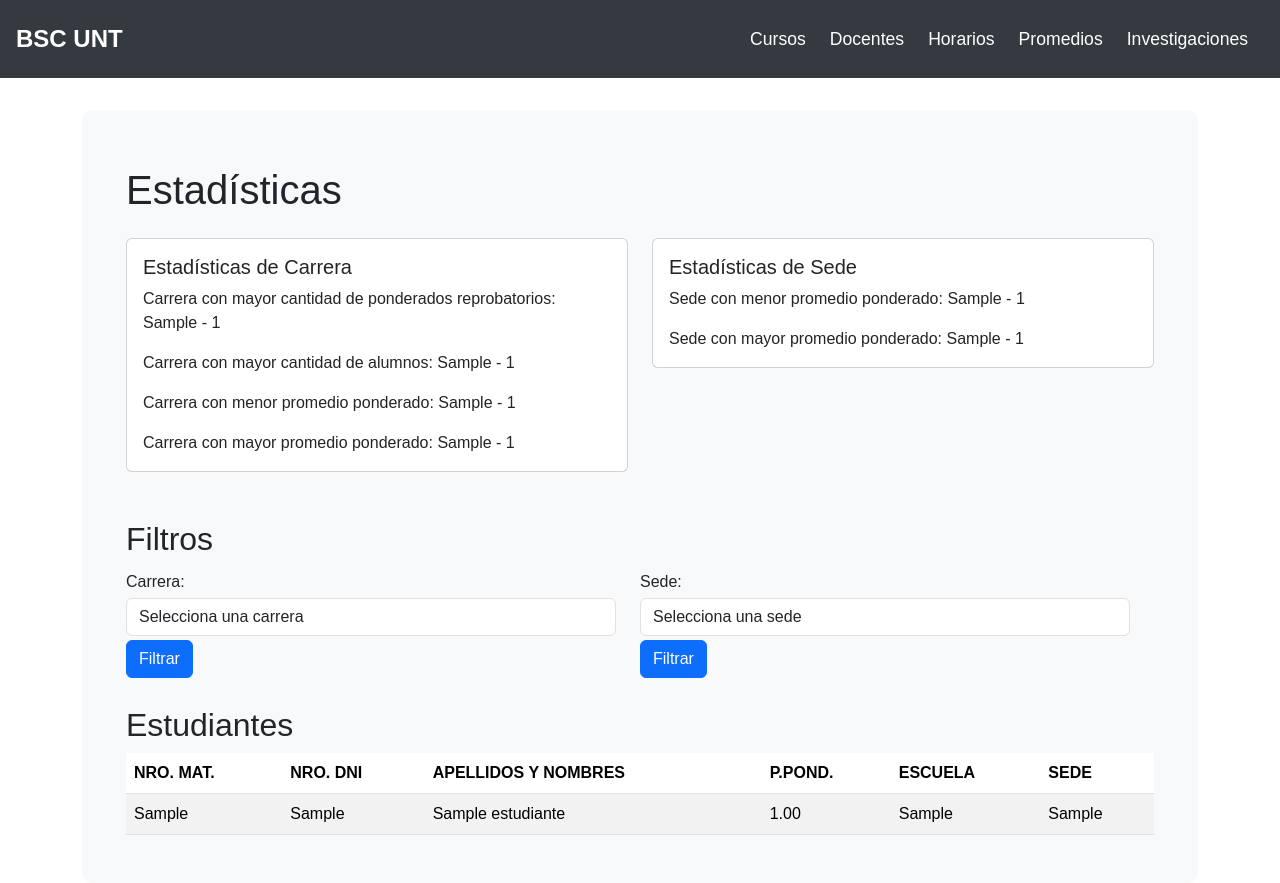
After one commit to INamelessss/DashboardUnt, a Django app: page /estudiantes/ in a window 1280 px wide. The commit adds this page. Run offline with Django 4.2, Linux system fonts and the light colour scheme; tables that the repository leaves empty hold one stand-in row (values such as "Sample post"); some libraries are stand-ins or nearby versions.

Commit message:
Added students section

```diff
--- a/DashboardDecano/settings.py
+++ b/DashboardDecano/settings.py
@@ -25,8 +25,9 @@ SECRET_KEY = 'django-insecure-7pbl^x^b5sx!yn8*#zj@p)@-r@r1ufc3j(zc9gk3%y%*_a07px
 # SECURITY WARNING: don't run with debug turned on in production!
 DEBUG = True
 
-ALLOWED_HOSTS = []
+ALLOWED_HOSTS = ["83ef-2001-1388-24ae-4981-3014-ca49-b45-8d10.ngrok-free.app", "localhost","127.0.0.1"]
 
+CSRF_TRUSTED_ORIGINS = ['https://83ef-2001-1388-24ae-4981-3014-ca49-b45-8d10.ngrok-free.app','https://*.127.0.0.1']
 
 # Application definition
 
--- a/DashboardDecano/urls.py
+++ b/DashboardDecano/urls.py
@@ -24,5 +24,6 @@ urlpatterns = [
     path("__debug__/", include("debug_toolbar.urls")),
     path('dashboard/', views.dashboard, name='dashboard'),
     path('horario/', views.schedule_view, name='horario'),
-    path('research/', views.research_analysis, name='research')
+    path('research/', views.research_analysis, name='research'),
+    path('estudiantes/', views.estudiantes, name='estudiantes')
 ]
--- a/dashboard/models.py
+++ b/dashboard/models.py
@@ -89,3 +89,11 @@ class Research(models.Model):
     research_line = models.CharField(max_length=100)
     sub_line = models.CharField(max_length=100)
     budget = models.DecimalField(max_digits=10, decimal_places=2)
+
+class Estudiante(models.Model):
+    numero_matricula = models.CharField(max_length=10, unique=True)
+    dni = models.CharField(max_length=8, unique=True)
+    apellidos_nombres = models.CharField(max_length=200)
+    ponderado = models.DecimalField(max_digits=5, decimal_places=2)
+    escuela = models.CharField(max_length=100)
+    sede = models.CharField(max_length=100)
--- a/dashboard/templates/base.html
+++ b/dashboard/templates/base.html
@@ -6,6 +6,7 @@
     <title>BSC UNT Dashboard</title>
     <!-- Bootstrap CSS -->
     <link href="https://cdn.jsdelivr.net/npm/bootstrap@5.3.0-alpha3/dist/css/bootstrap.min.css" rel="stylesheet">
+    <script src="https://cdn.jsdelivr.net/npm/bootstrap@5.3.0-alpha3/dist/js/bootstrap.bundle.min.js"></script>
     <!-- Font Awesome Icons -->
     <link rel="stylesheet" href="https://cdnjs.cloudflare.com/ajax/libs/font-awesome/6.5.0-beta2/css/all.min.css">
     <!-- Chart.js -->
@@ -142,6 +143,9 @@
                     <a class="nav-link" href="{% url 'horario' %}">Horarios</a>
                 </li>
                 <li class="nav-item">
+                    <a class="nav-link" href="{% url 'estudiantes' %}">Promedios</a>
+                </li>
+                <li class="nav-item">
                     <a class="nav-link" href="{% url 'research' %}">Investigaciones</a>
                 </li>
             </ul>
@@ -162,6 +166,6 @@
     </div>
 
     <!-- Bootstrap Scripts -->
-    <script src="https://cdn.jsdelivr.net/npm/bootstrap@5.3.0-alpha3/dist/js/bootstrap.bundle.min.js"></script>
+
 </body>
 </html>
--- /dev/null
+++ b/dashboard/templates/estudiantes.html
@@ -0,0 +1,96 @@
+{% extends 'base.html' %}
+
+{% block content %}
+<div class="container mt-4">
+    <h1 class="mb-4">Estadísticas</h1>
+    <div class="row">
+        <div class="col-lg-6">
+            <div class="card mb-4">
+                <div class="card-body">
+                    <h5 class="card-title">Estadísticas de Carrera</h5>
+                    <p class="card-text">Carrera con mayor cantidad de ponderados reprobatorios: {{ carrera_con_mas_reprobados }} - {{ reprobados_count }}</p>
+                    <p class="card-text">Carrera con mayor cantidad de alumnos: {{ carrera_con_mas_alumnos }} - {{ alumnos_count }}</p>
+                    <p class="card-text">Carrera con menor promedio ponderado: {{ carrera_con_menor_ponderado }} - {{ min_ponderado }}</p>
+                    <p class="card-text">Carrera con mayor promedio ponderado: {{ carrera_con_mayor_ponderado }} - {{ max_ponderado }}</p>
+                </div>
+            </div>
+        </div>
+        <div class="col-lg-6">
+            <div class="card mb-4">
+                <div class="card-body">
+                    <h5 class="card-title">Estadísticas de Sede </h5>
+                    <p class="card-text">Sede con menor promedio ponderado: {{ sede_con_menor_ponderado }} - {{ menor_promedio_ponderado }}</p>
+                    <p class="card-text">Sede con mayor promedio ponderado: {{ sede_con_mayor_ponderado }} - {{ mayor_promedio_ponderado }}</p>
+                </div>
+            </div>
+    </div>
+
+    <h2 class="mt-4">Filtros</h2>
+    <div class="row">
+        <div class="col-6">
+            <form method="get" class="form-inline">
+                <label class="my-1 mr-2" for="escuela">Carrera:</label>
+                <select name="escuela" class="form-control">
+                    <option value="">Selecciona una carrera</option>
+                    {% for carrera in carreras %}
+                    <option value="{{ carrera }}" {% if carrera == filtro_carrera %}selected{% endif %}>{{ carrera }}</option>
+                    {% endfor %}
+                </select>
+                <!-- Mantener el filtro de sede si ya está seleccionado -->
+                {% if filtro_sede %}
+                <input type="hidden" name="sede" value="{{ filtro_sede }}">
+                {% endif %}
+                <button type="submit" class="btn btn-primary my-1">Filtrar</button>
+            </form>
+        </div>
+        <div class="col-6">
+            <form method="get" class="form-inline">
+                <label class="my-1 mr-2" for="sede">Sede:</label>
+                <select name="sede" class="form-control">
+                    <option value="">Selecciona una sede</option>
+                    {% for sede in sedes %}
+                    <option value="{{ sede }}" {% if sede == filtro_sede %}selected{% endif %}>{{ sede }}</option>
+                    {% endfor %}
+                </select>
+                <!-- Mantener el filtro de carrera si ya está seleccionado -->
+                {% if filtro_carrera %}
+                <input type="hidden" name="carrera" value="{{ filtro_carrera }}">
+                {% endif %}
+                <button type="submit" class="btn btn-primary my-1">Filtrar</button>
+            </form>
+        </div>
+    </div>
+
+    <h2 class="mt-4">Estudiantes</h2>
+    <div class="table-responsive">
+        <table class="table table-striped">
+            <thead>
+                <tr>
+                    <th>NRO. MAT.</th>
+                    <th>NRO. DNI</th>
+                    <th>APELLIDOS Y NOMBRES</th>
+                    <th>P.POND.</th>
+                    <th>ESCUELA</th>
+                    <th>SEDE</th>
+                </tr>
+            </thead>
+            <tbody>
+                {% for estudiante in estudiantes %}
+                <tr>
+                    <td>{{ estudiante.numero_matricula }}</td>
+                    <td>{{ estudiante.dni }}</td>
+                    <td>{{ estudiante.apellidos_nombres }}</td>
+                    <td>{{ estudiante.ponderado }}</td>
+                    <td>{{ estudiante.escuela }}</td>
+                    <td>{{ estudiante.sede }}</td>
+                </tr>
+                {% empty %}
+                <tr>
+                    <td colspan="6">No hay estudiantes que coincidan con los filtros.</td>
+                </tr>
+                {% endfor %}
+            </tbody>
+        </table>
+    </div>
+</div>
+{% endblock %}
--- a/dashboard/views.py
+++ b/dashboard/views.py
@@ -1,7 +1,7 @@
 from django.shortcuts import render
-from .models import Course, CourseModel, Teacher, Research
+from .models import Course, CourseModel, Teacher, Research, Estudiante
 from django.db import models
-from django.db.models import Count, Avg
+from django.db.models import Count, Avg, Min, Max
 from django.db.models import Sum
 from datetime import date, datetime
 from django.db.models import F, Q
@@ -220,3 +220,48 @@ def research_analysis(request):
         'researchs': researchs,
     }
     return render(request, 'research_analysis.html', context)
+
+def estudiantes(request):
+    # Obtenemos los parámetros de los filtros de la solicitud GET
+    filtro_carrera = request.GET.get('escuela')
+    filtro_sede = request.GET.get('sede')
+
+    # Filtramos los estudiantes según la carrera y la sede seleccionadas, si se han proporcionado
+    estudiantes_filtrados = Estudiante.objects.all()
+    if filtro_carrera:
+        estudiantes_filtrados = estudiantes_filtrados.filter(escuela=filtro_carrera)
+    if filtro_sede:
+        estudiantes_filtrados = estudiantes_filtrados.filter(sede=filtro_sede)
+
+    # Estadísticas que no dependen de los filtros
+    carrera_con_mas_reprobados = Estudiante.objects.filter(ponderado__lt=13.5).values('escuela').annotate(reprobados_count=Count('id')).order_by('-reprobados_count').first()
+    carrera_con_mas_alumnos = Estudiante.objects.values('escuela').annotate(alumnos_count=Count('id')).order_by('-alumnos_count').first()
+    carrera_con_menor_ponderado = Estudiante.objects.values('escuela').annotate(min_ponderado=Min('ponderado')).order_by('min_ponderado').first()
+    carrera_con_mayor_ponderado = Estudiante.objects.values('escuela').annotate(max_ponderado=Max('ponderado')).order_by('-max_ponderado').first()
+    sede_con_mayor_ponderado = Estudiante.objects.values('sede').annotate(promedio_ponderado=Avg('ponderado')).order_by('-promedio_ponderado').first()
+    sede_con_menor_ponderado = Estudiante.objects.values('sede').annotate(promedio_ponderado=Avg('ponderado')).order_by('promedio_ponderado').first()
+
+    # Lista de carreras y sedes para los filtros
+    carreras = Estudiante.objects.values_list('escuela', flat=True).distinct()
+    sedes = Estudiante.objects.values_list('sede', flat=True).distinct()
+
+    context = {
+        'carrera_con_mas_reprobados': carrera_con_mas_reprobados['escuela'] if carrera_con_mas_reprobados else 'N/A',
+        'reprobados_count': carrera_con_mas_reprobados['reprobados_count'] if carrera_con_mas_reprobados else 0,
+        'carrera_con_mas_alumnos': carrera_con_mas_alumnos['escuela'] if carrera_con_mas_alumnos else 'N/A',
+        'alumnos_count': carrera_con_mas_alumnos['alumnos_count'] if carrera_con_mas_alumnos else 0,
+        'carrera_con_menor_ponderado': carrera_con_menor_ponderado['escuela'] if carrera_con_menor_ponderado else 'N/A',
+        'min_ponderado': carrera_con_menor_ponderado['min_ponderado'] if carrera_con_menor_ponderado else 0,
+        'carrera_con_mayor_ponderado': carrera_con_mayor_ponderado['escuela'] if carrera_con_mayor_ponderado else 'N/A',
+        'max_ponderado': carrera_con_mayor_ponderado['max_ponderado'] if carrera_con_mayor_ponderado else 0,
+        'sede_con_mayor_ponderado': sede_con_mayor_ponderado['sede'] if sede_con_mayor_ponderado else 'N/A',
+        'mayor_promedio_ponderado': sede_con_mayor_ponderado['promedio_ponderado'] if sede_con_mayor_ponderado else 0,
+        'sede_con_menor_ponderado': sede_con_menor_ponderado['sede'] if sede_con_menor_ponderado else 'N/A',
+        'menor_promedio_ponderado': sede_con_menor_ponderado['promedio_ponderado'] if sede_con_menor_ponderado else 0,
+        'estudiantes': estudiantes_filtrados,
+        'carreras': carreras,
+        'sedes': sedes,
+        'filtro_carrera': filtro_carrera,
+        'filtro_sede': filtro_sede,
+    }
+    return render(request, 'estudiantes.html', context)
```
